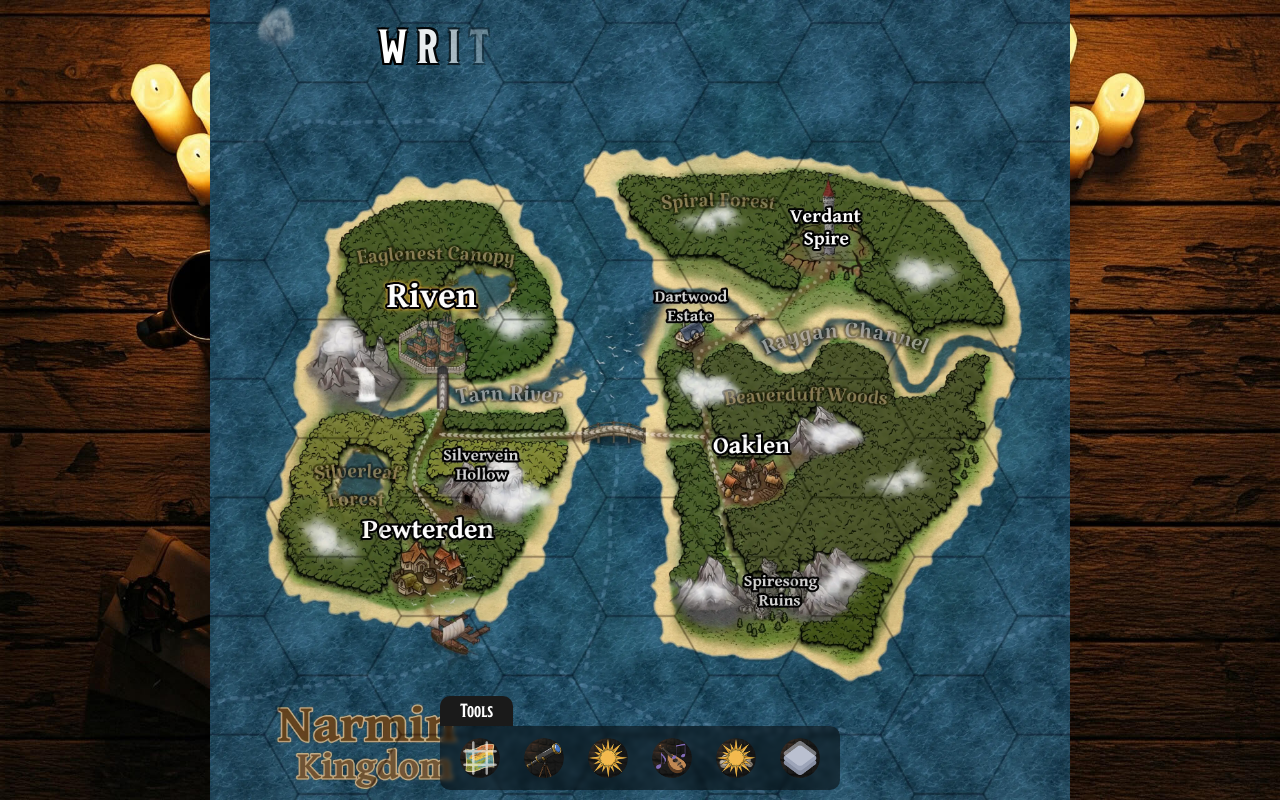
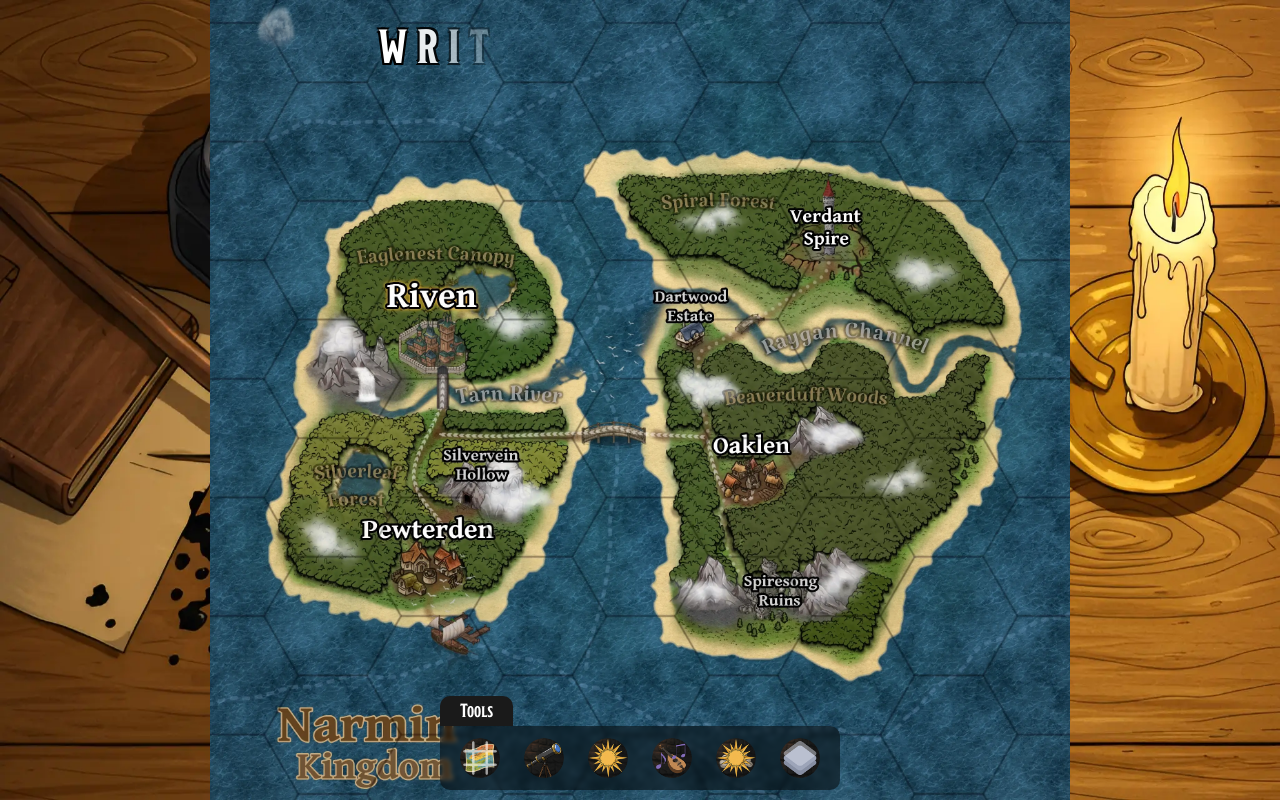
Before and after one commit to Questifyre/interactive-map, a plain HTML site: page index.html in a window 1280 px wide. Drawn offline with Linux system fonts and the light colour scheme.

Commit message:
Alpha v0.3.2-ZN3

```diff
--- a/config.json
+++ b/config.json
@@ -35,12 +35,12 @@
             "description": "Oaklen is conveniently placed on the other side of the Blue Bridge, and as such acts as a local hub for the Narminian population.",
             "area": {
                 "x": {
-                    "min": 2961,
-                    "max": 3338
+                    "min": 1480,
+                    "max": 1669
                 },
                 "y": {
-                    "min": 2519,
-                    "max": 2943
+                    "min": 1259,
+                    "max": 1471
                 }
             }
         },
@@ -49,12 +49,12 @@
             "description": "Humble Pewterden is the second largest settlement in Narmin, and a safe port for the occasional stragglers and ships passing through Riven.",
             "area": {
                 "x": {
-                    "min": 1034,
-                    "max": 1488
+                    "min": 517,
+                    "max": 744
                 },
                 "y": {
-                    "min": 3025,
-                    "max": 3474
+                    "min": 1512,
+                    "max": 1737
                 }
             }
         },
@@ -63,12 +63,12 @@
             "description": "Capital city and Jewel of Narmin, ships of all corners of the world dock in its bustling harbour. The city is a thriving hub of trade and culture.",
             "area": {
                 "x": {
-                    "min": 1099,
-                    "max": 1498
+                    "min": 549,
+                    "max": 749
                 },
                 "y": {
-                    "min": 1675,
-                    "max": 2182
+                    "min": 837,
+                    "max": 1091
                 }
             }
         },
@@ -77,12 +77,12 @@
             "description": "Owned by the Dartwood Dynasty, known for their hospitality. It has become a popular resting spot for those that are venturing towards the Verdant Spire.",
             "area": {
                 "x": {
-                    "min": 2672,
-                    "max": 2885
+                    "min": 1336,
+                    "max": 1442
                 },
                 "y": {
-                    "min": 1681,
-                    "max": 2056
+                    "min": 840,
+                    "max": 1028
                 }
             }
         },
@@ -91,12 +91,12 @@
             "description": "One of the oldest silver mines in all of Haven, Silvervein Hollow has been a large producer of income for the Kingdom for thousands of years.",
             "area": {
                 "x": {
-                    "min": 1401,
-                    "max": 1758
+                    "min": 700,
+                    "max": 879
                 },
                 "y": {
-                    "min": 2616,
-                    "max": 2986
+                    "min": 1308,
+                    "max": 1493
                 }
             }
         },
@@ -105,12 +105,12 @@
             "description": "Some say these ruins used to be a sprawling town, before a calamity befell on it. Others say it was home to the Verdant Spire before it shifted places. Nowadays it is known for its namesake song.",
             "area": {
                 "x": {
-                    "min": 3082,
-                    "max": 3458
+                    "min": 1541,
+                    "max": 1729
                 },
                 "y": {
-                    "min": 3296,
-                    "max": 3608
+                    "min": 1648,
+                    "max": 1804
                 }
             }
         },
@@ -119,12 +119,12 @@
             "description": "This Spire is known for the massive tree roots that surround and protect it, and is home to the Aspect of Nature.",
             "area": {
                 "x": {
-                    "min": 3510,
-                    "max": 3715
+                    "min": 1755,
+                    "max": 1857
                 },
                 "y": {
-                    "min": 1100,
-                    "max": 1510
+                    "min": 550,
+                    "max": 755
                 }
             }
         },
@@ -133,12 +133,12 @@
             "description": "This peaceful forest is home to a vast number of beavers, who have live peacefully by the shores of Raygan Channel.",
             "area": {
                 "x": {
-                    "min": 2912,
-                    "max": 3971
+                    "min": 1456,
+                    "max": 1985
                 },
                 "y": {
-                    "min": 2164,
-                    "max": 2514
+                    "min": 1082,
+                    "max": 1257
                 }
             }
         },
@@ -147,12 +147,12 @@
             "description": "This canopy is known for being the natural habitat of the proud Narminian Eagle.",
             "area": {
                 "x": {
-                    "min": 812,
-                    "max": 1821
+                    "min": 406,
+                    "max": 910
                 },
                 "y": {
-                    "min": 1370,
-                    "max": 1567
+                    "min": 685,
+                    "max": 783
                 }
             }
         },
@@ -161,12 +161,12 @@
             "description": "It is said that Raygan Channel is an unnatural occurrence, created by powerful wizards. Likely the same ones that made the forest that surrounds it in the North.",
             "area": {
                 "x": {
-                    "min": 3047,
-                    "max": 4523
+                    "min": 1523,
+                    "max": 2261
                 },
                 "y": {
-                    "min": 1827,
-                    "max": 2153
+                    "min": 913,
+                    "max": 1076
                 }
             }
         },
@@ -175,12 +175,12 @@
             "description": "Beauty is in the eyes of the beholder. But sometimes, it is actually at the end of a waterfall, in the form of a beautiful, expensive blue gem.",
             "area": {
                 "x": {
-                    "min": 616,
-                    "max": 1048
+                    "min": 308,
+                    "max": 524
                 },
                 "y": {
-                    "min": 1944,
-                    "max": 2331
+                    "min": 972,
+                    "max": 1165
                 }
             }
         },
@@ -189,12 +189,12 @@
             "description": "This forest, also known as 'The Green Maze', is a massive natural formation of trees that would turn even the sanest person mad if they dared trying to reach its centre.",
             "area": {
                 "x": {
-                    "min": 2529,
-                    "max": 3334
+                    "min": 1264,
+                    "max": 1667
                 },
                 "y": {
-                    "min": 1047,
-                    "max": 1304
+                    "min": 523,
+                    "max": 652
                 }
             }
         },
@@ -203,12 +203,12 @@
             "description": "It is said that this forest was once inhabited by dancing, silvery Fey. Now all that's left are the silver leaves occasionally found throughout it.",
             "area": {
                 "x": {
-                    "min": 512,
-                    "max": 1131
+                    "min": 256,
+                    "max": 565
                 },
                 "y": {
-                    "min": 2636,
-                    "max": 2979
+                    "min": 1318,
+                    "max": 1489
                 }
             }
         },
@@ -217,12 +217,12 @@
             "description": "This great river flows directly from the ocean towards the Capital city of Riven, allowing free flow of commerce and fishing. It also serves as a natural protective barrier.",
             "area": {
                 "x": {
-                    "min": 1094,
-                    "max": 2052
+                    "min": 547,
+                    "max": 1026
                 },
                 "y": {
-                    "min": 2204,
-                    "max": 2403
+                    "min": 1102,
+                    "max": 1201
                 }
             }
         }
--- a/js/canvas.js
+++ b/js/canvas.js
@@ -25,7 +25,7 @@ export let currentWallpaperMatrix = new DOMMatrix();
 // -- Images --
 const wallpaper = new Image();
 const background = new Image();
-background.src = IMAGES_PATH + "map_background.jpg";
+background.src = IMAGES_PATH + "map_background.webp";
 
 export function drawWallpaper() {
     // Draw the background over the full screen.
--- a/js/main.js
+++ b/js/main.js
@@ -65,10 +65,9 @@ export function startInteractiveMap() {
         }
     });
 
-    setupNavBarTooltipListeners();
-
     //Misc
     updateRegionSound();
+    setupNavBarTooltipListeners();
 }
 
 // Function to be passed as a callback for redrawing
--- a/js/ui.js
+++ b/js/ui.js
@@ -31,8 +31,8 @@ export function handleSoundPanelToggle() {
 }
 
 export function setupTooltipListeners() {
-    const navBarButtons = document.querySelectorAll('.nav-bar button');
-    const highlightMarkup = '*'; // Use asterisks to denote highlighted words
+    const navBarButtons = document.querySelectorAll('.nav-bar-button');
+    const highlightMarkup = '*';
 
     navBarButtons.forEach(button => {
         let tooltipElement = null;
```
Also changed, not shown: index.html (+1 -1 lines), assets/tool/images/map_background.jpg (deleted), assets/tool/images/map_background.webp (added), 1 other file.
